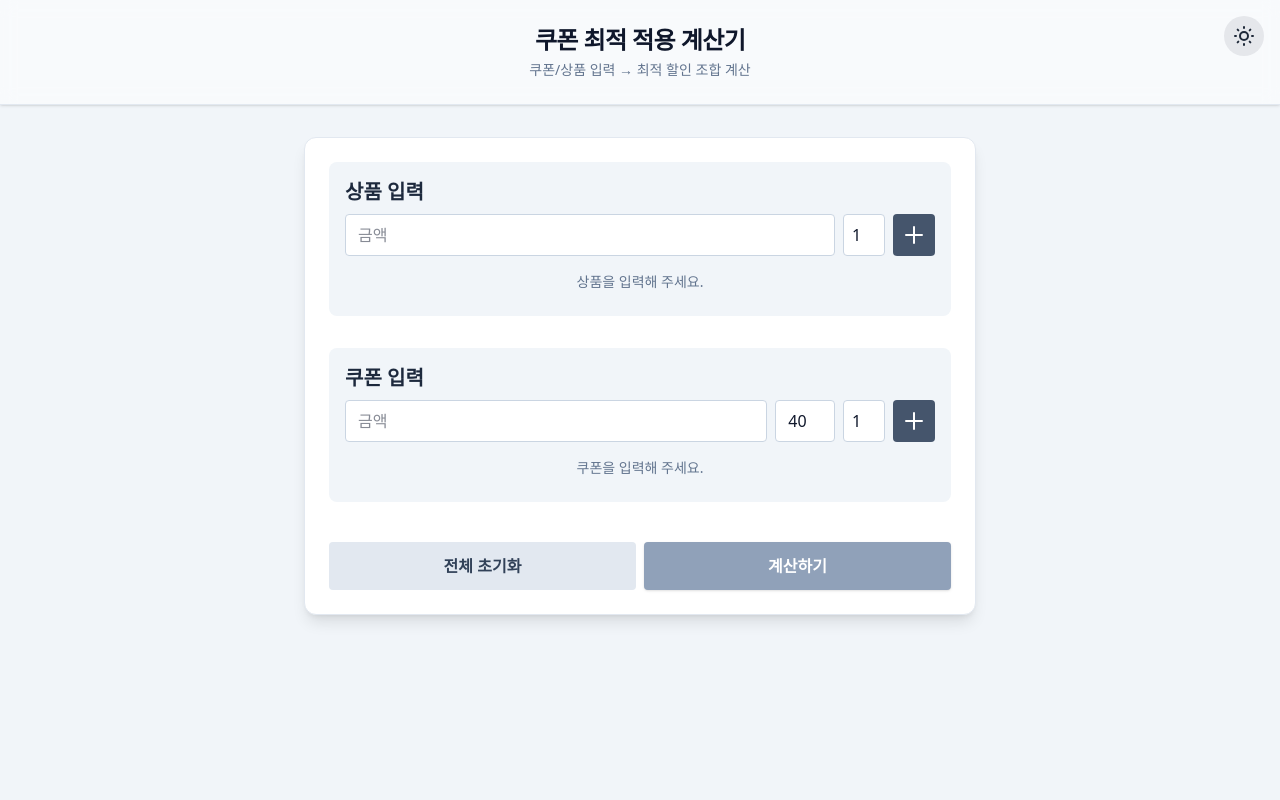
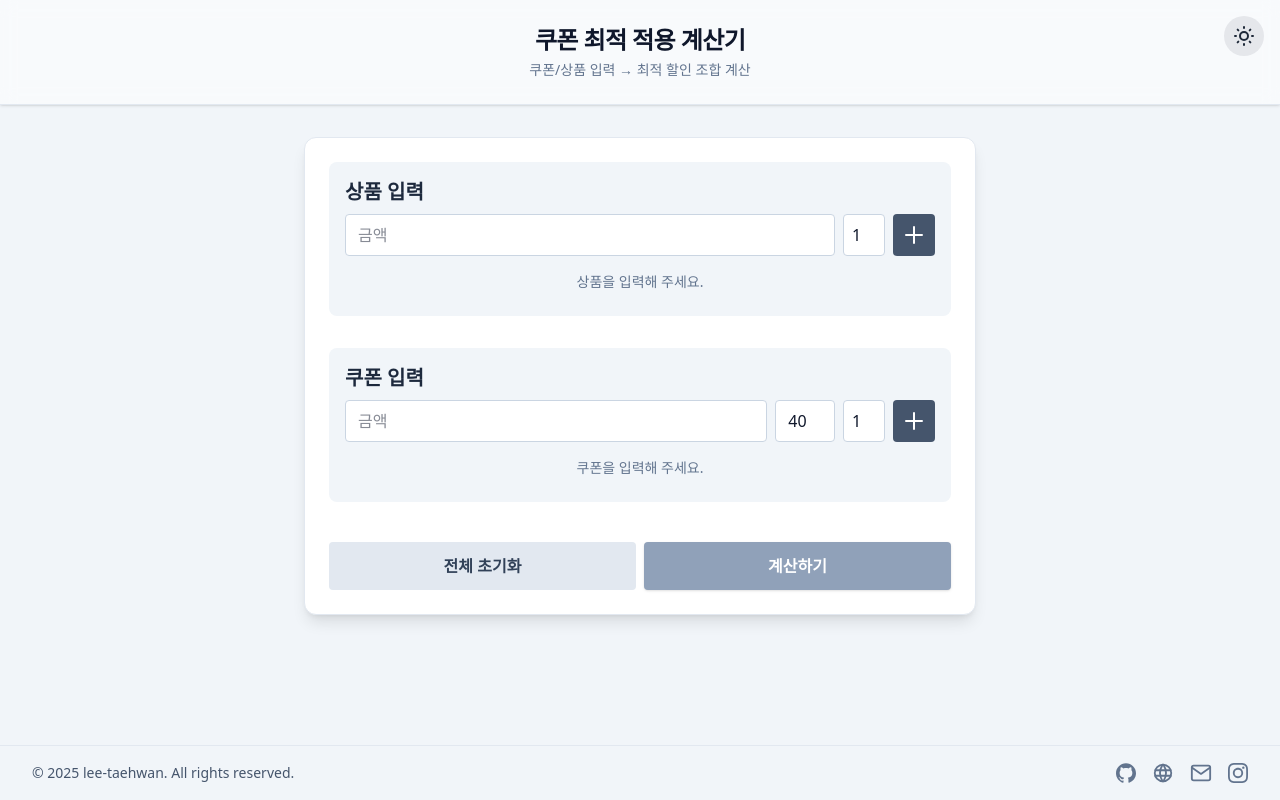
Before and after one commit to lee-taehwan/coupon-optimizer, a Next.js app: page / in a window 1280 px wide. Built offline with nearby package versions, Linux system fonts and the light colour scheme.

Commit message:
footer 추가

```diff
--- a/package.json
+++ b/package.json
@@ -10,12 +10,12 @@
   },
   "dependencies": {
     "framer-motion": "^12.23.1",
-    "lucide-react": "^0.525.0",
     "next": "15.3.5",
     "next-themes": "^0.4.6",
     "react": "^19.0.0",
     "react-dom": "^19.0.0",
     "react-hot-toast": "^2.5.2",
+    "react-icons": "^5.5.0",
     "uuid": "^11.1.0"
   },
   "devDependencies": {
--- a/src/app/layout.tsx
+++ b/src/app/layout.tsx
@@ -4,6 +4,7 @@ import "./globals.css";
 import Header from "@/components/Header";
 import ThemeToggle from "@/components/ThemeToggle";
 import { Providers } from "./providers";
+import Footer from "@/components/Footer";
 
 
 const geistSans = Geist({
@@ -32,11 +33,14 @@ export default function RootLayout({
         className={`${geistSans.variable} ${geistMono.variable} antialiased relative min-h-screen bg-slate-100 dark:bg-slate-950 text-slate-800 dark:text-gray-100 transition-colors duration-300`}
       >
         <Providers>
-          <Header />
-          <div className="fixed top-4 right-4 z-50">
-            <ThemeToggle />
+          <div className="flex flex-col min-h-screen">
+            <Header />
+            <div className="fixed top-4 right-4 z-50">
+              <ThemeToggle />
+            </div>
+            <main className="flex-grow">{children}</main>
+            <Footer />
           </div>
-          <main>{children}</main>
         </Providers>
       </body>
     </html>
--- a/src/app/page.tsx
+++ b/src/app/page.tsx
@@ -5,13 +5,14 @@ import { useInputContext } from "@/context/InputContext";
 import { encodeInputToQuery } from "@/lib/utils";
 import { useRouter } from "next/navigation";
 import { useState } from "react";
+import InputModal from "@/components/InputModal";
 
 export default function Home() {
   const { products, setProducts, coupons, setCoupons } = useInputContext();
   const hasProduct = products.length > 0;
   const hasCoupon = coupons.length > 0;
   const hasInput = hasProduct && hasCoupon;
-  const [showModal, setShowModal] = useState(false);
+  const [modalMsg, setModalMsg] = useState('');
   const router = useRouter();
 
   const resetAll = () => {
@@ -20,8 +21,13 @@ export default function Home() {
   };
 
   const handleCalc = () => {
-    if (!hasInput) {
-      setShowModal(true);
+    let errorMsg = "";
+    if (!hasProduct && !hasCoupon) errorMsg = "상품과 쿠폰을 모두 추가해 주세요.";
+    else if (!hasProduct) errorMsg = "상품을 하나 이상 추가해 주세요.";
+    else if (!hasCoupon) errorMsg = "쿠폰을 하나 이상 추가해 주세요.";
+
+    if(errorMsg) {
+      setModalMsg(errorMsg);
       return;
     }
 
@@ -29,27 +35,10 @@ export default function Home() {
     router.push(`/result?${query}`);
   };
 
-  let modalMsg = "";
-  if (!hasProduct && !hasCoupon) modalMsg = "상품과 쿠폰을 모두 추가해 주세요.";
-  else if (!hasProduct) modalMsg = "상품을 하나 이상 추가해 주세요.";
-  else if (!hasCoupon) modalMsg = "쿠폰을 하나 이상 추가해 주세요.";
-
   return (
-    <>
-      {showModal && (
-        <div className="fixed inset-0 z-50 flex items-center justify-center bg-black/40">
-          <div className="bg-white dark:bg-slate-800 rounded-lg shadow-lg p-6 min-w-[240px] flex flex-col items-center">
-            <div className="text-lg font-semibold mb-4 text-slate-800 dark:text-slate-200">{modalMsg}</div>
-            <button
-              className="mt-2 px-4 py-2 rounded bg-slate-600 text-white font-bold hover:bg-slate-700 transition"
-              onClick={() => setShowModal(false)}
-            >
-              확인
-            </button>
-          </div>
-        </div>
-      )}
-      <div className="max-w-2xl mx-auto bg-white dark:bg-slate-900 rounded-xl shadow-lg p-6 mt-8 flex flex-col gap-8 border border-slate-200 dark:border-slate-700 transition-colors">
+    <div className="container mx-auto px-4 sm:px-6 lg:px-8 py-8">
+      <InputModal open={!!modalMsg} message={modalMsg} onClose={() => setModalMsg('')} />
+      <div className="max-w-2xl mx-auto bg-white dark:bg-slate-900 rounded-xl shadow-lg p-6 flex flex-col gap-8 border border-slate-200 dark:border-slate-700 transition-colors">
         <ItemInput
           type="product"
           items={products}
@@ -81,6 +70,6 @@ export default function Home() {
           </button>
         </div>
       </div>
-    </>
+    </div>
   );
 }
--- /dev/null
+++ b/src/components/Footer.tsx
@@ -0,0 +1,38 @@
+import React from 'react';
+import { SiGithub, SiInstagram, SiLinkedin } from 'react-icons/si';
+import { TbWorld } from 'react-icons/tb';
+import { FiMail } from 'react-icons/fi';
+
+const Footer: React.FC = () => {
+  return (
+    <footer className="w-full bg-slate-100 dark:bg-slate-800 border-t border-slate-200 dark:border-slate-700">
+      <div className="container mx-auto px-4 sm:px-6 lg:px-8 py-4">
+        <div className="flex flex-col sm:flex-row justify-between items-center gap-4">
+          <p className="text-sm text-slate-600 dark:text-slate-400">
+            &copy; {new Date().getFullYear()} lee-taehwan. All rights reserved.
+          </p>
+          <div className="flex items-center gap-4">
+            <a href="https://github.com/lee-taehwan" target="_blank" rel="noopener noreferrer" className="text-slate-500 hover:text-slate-700 dark:text-slate-400 dark:hover:text-white transition-colors">
+              <SiGithub size={20} />
+            </a>
+            {/* 링크드인 생성 후 추가 */}
+            {/* <a href="#" target="_blank" rel="noopener noreferrer" className="text-slate-500 hover:text-slate-700 dark:text-slate-400 dark:hover:text-white transition-colors">
+              <SiLinkedin size={20} />
+            </a> */}
+            <a href="https://lee-taehwan.github.io" target="_blank" rel="noopener noreferrer" className="text-slate-500 hover:text-slate-700 dark:text-slate-400 dark:hover:text-white transition-colors">
+              <TbWorld size={22} />
+            </a>
+            <a href="mailto:soslth@naver.com" className="text-slate-500 hover:text-slate-700 dark:text-slate-400 dark:hover:text-white transition-colors">
+              <FiMail size={22} />
+            </a>
+            <a href="https://www.instagram.com/tae.fit_45" target="_blank" rel="noopener noreferrer" className="text-slate-500 hover:text-slate-700 dark:text-slate-400 dark:hover:text-white transition-colors">
+              <SiInstagram size={20} />
+            </a>
+          </div>
+        </div>
+      </div>
+    </footer>
+  );
+};
+
+export default Footer;
--- a/src/components/Header.tsx
+++ b/src/components/Header.tsx
@@ -1,6 +1,6 @@
 export default function Header() {
   return (
-    <header className="w-full py-6 flex flex-col items-center justify-center bg-white/50 dark:bg-gray-950/50 shadow-sm mb-8 backdrop-blur border-b border-slate-200 dark:border-gray-800 transition-colors">
+    <header className="w-full py-6 flex flex-col items-center justify-center bg-white/50 dark:bg-gray-950/50 shadow-sm backdrop-blur border-b border-slate-200 dark:border-gray-800 transition-colors">
       <h1 className="text-2xl font-bold tracking-tight text-slate-900 dark:text-gray-50">쿠폰 최적 적용 계산기</h1>
       <p className="text-sm text-slate-500 dark:text-gray-400 mt-1">쿠폰/상품 입력 → 최적 할인 조합 계산</p>
     </header>
```
Also changed, not shown: 2 other files (tests, documents, lock files or other folders).
